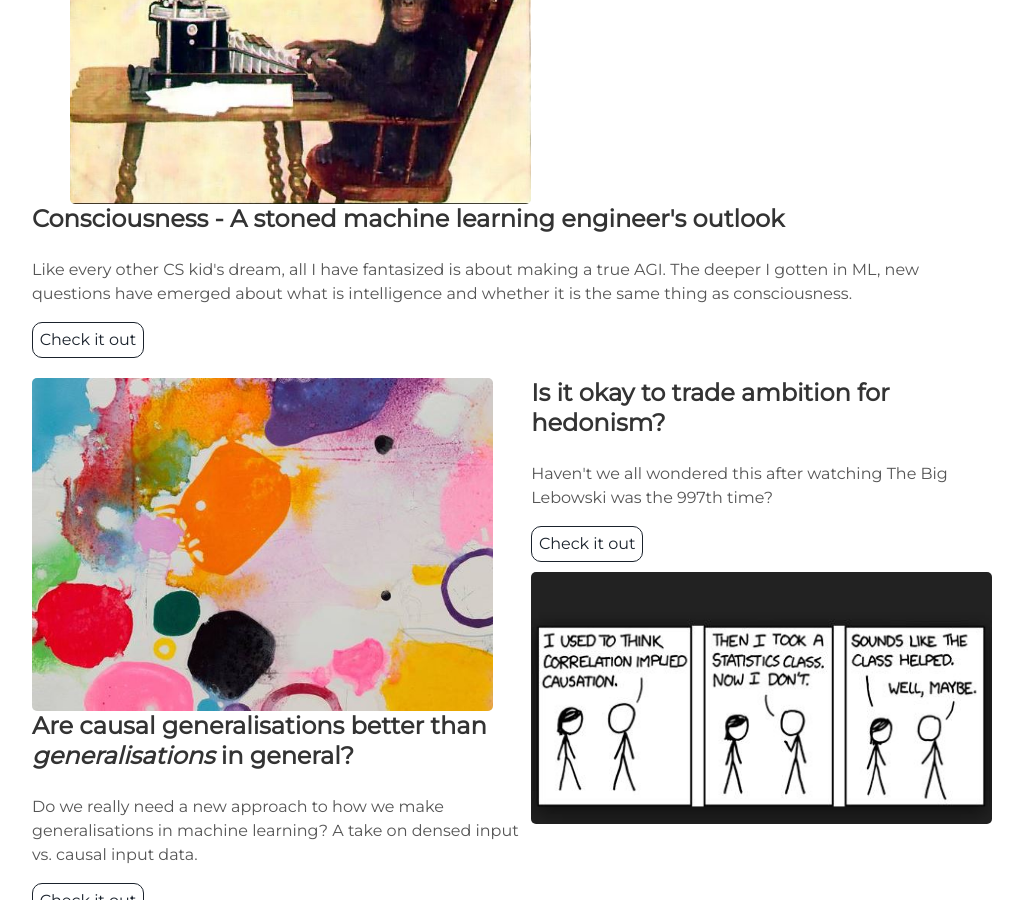
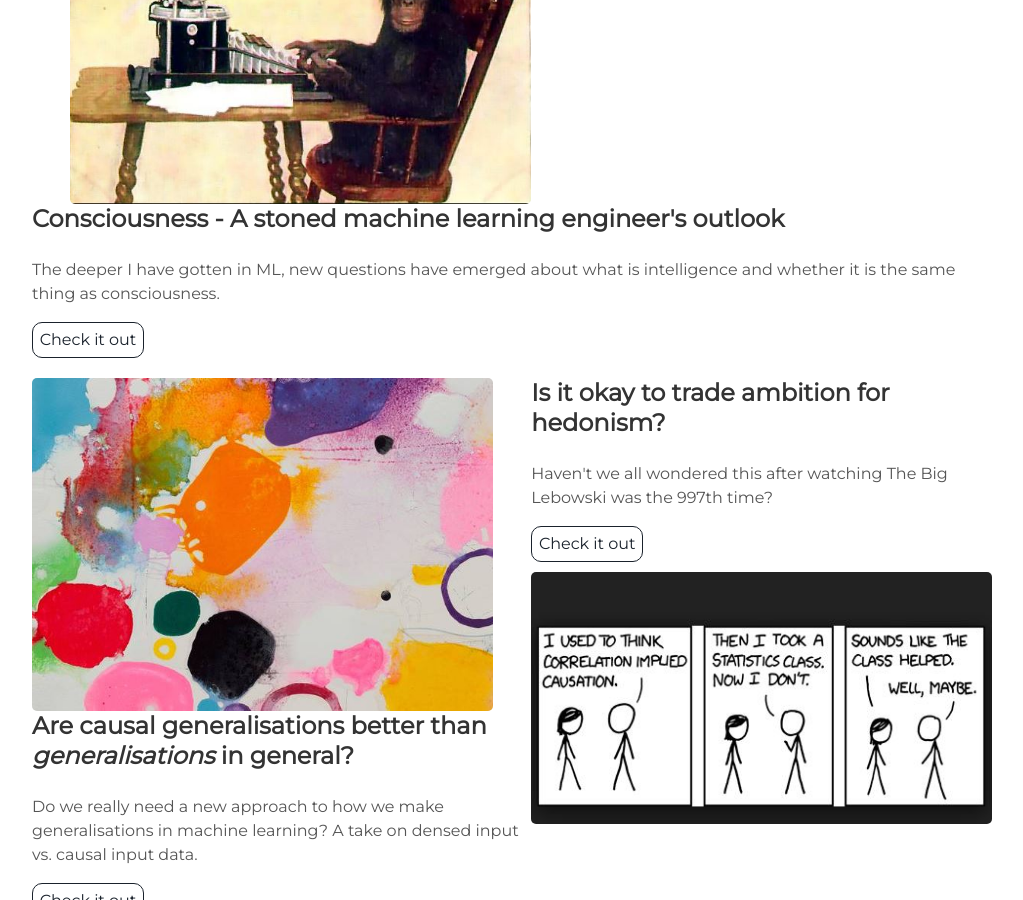
Before and after one commit to vlraik/vlraik.github.io, a Jekyll site: the page built from index.html, in a window 1280 px wide and 900 px high, scrolled down 7005 px. Shown: the whole window, without its empty margins (128-1151 px from the left). Built offline with Jekyll 4.4.1, drawn with Linux system fonts in a browser that asks for light colours.

Commit message:
Update blog.html

```diff
--- a/_includes/blog.html
+++ b/_includes/blog.html
@@ -97,7 +97,7 @@
   <div class="contents-left">
     <h3> Consciousness - A stoned machine learning engineer's outlook </h3>
 
-    <p>Like every other CS kid's dream, all I have fantasized is about making a true AGI. The deeper I gotten in ML, new questions have emerged about what is intelligence and whether it is the same thing as consciousness.</p>
+    <p>The deeper I have gotten in ML, new questions have emerged about what is intelligence and whether it is the same thing as consciousness.</p>
     <a class="project-link" href="#">Check it out</a>
   </div>
 </div>
```
